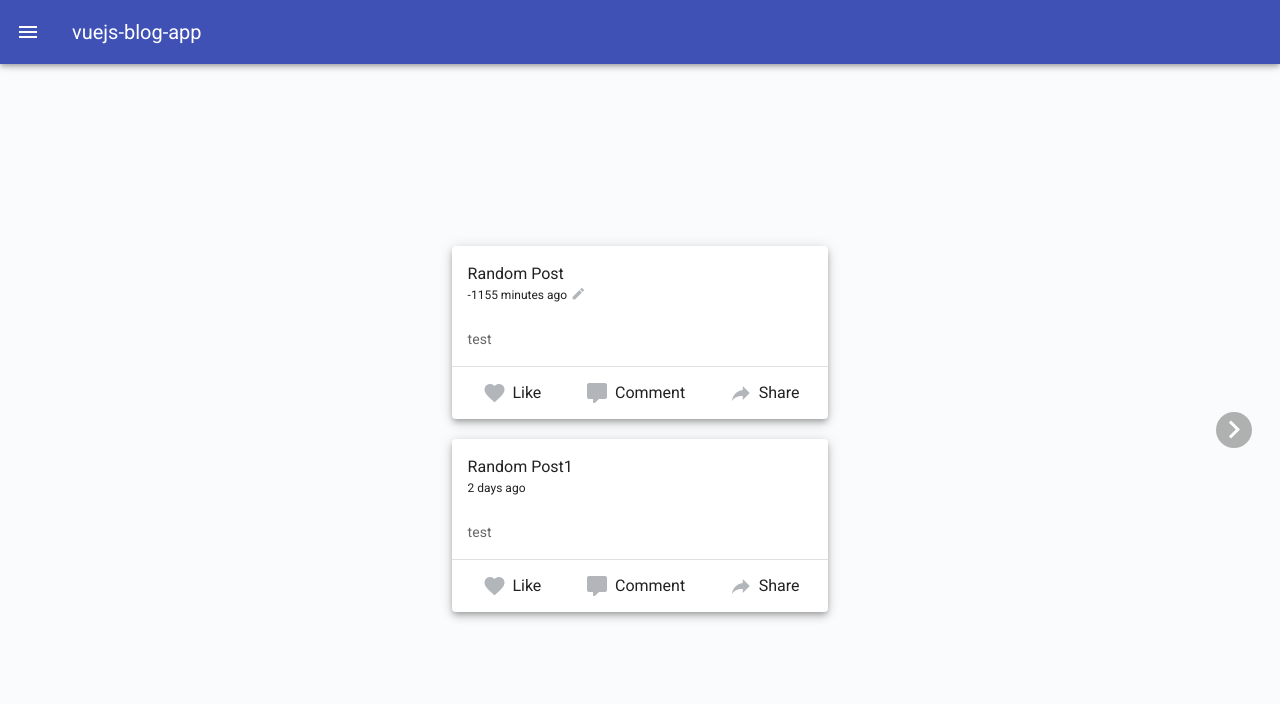
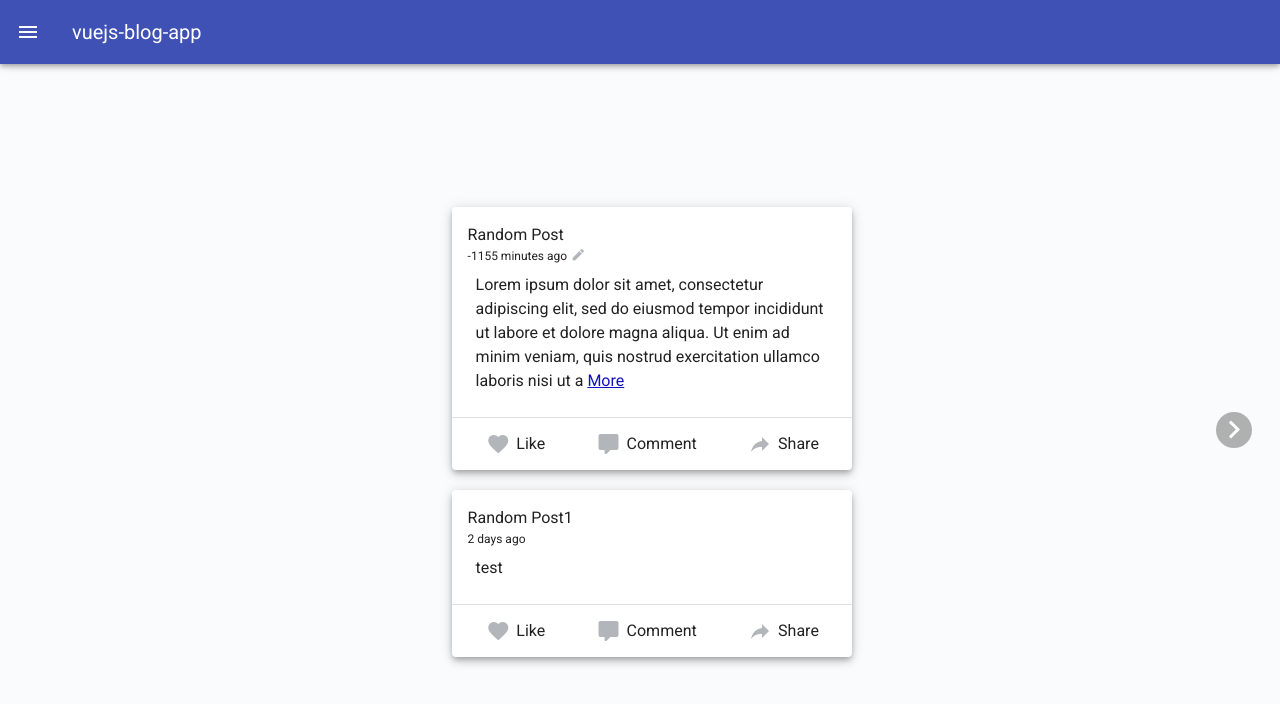
Before and after one commit to MaksNikitin/vuejs-blog-app, a Vue app: page / in a window 1280 px wide. Shown: the top 704 px of the page. Built offline with nearby package versions, Linux system fonts and the light colour scheme.

Commit message:
add characters limit

```diff
--- a/data/mock.json
+++ b/data/mock.json
@@ -7,7 +7,7 @@
     ],
     "posts": [{
       "heading": "Random Post",
-      "text": "test",
+      "text": "Lorem ipsum dolor sit amet, consectetur adipiscing elit, sed do eiusmod tempor incididunt ut labore et dolore magna aliqua. Ut enim ad minim veniam, quis nostrud exercitation ullamco laboris nisi ut aliquip ex ea commodo consequat. Duis aute irure dolor in reprehenderit in voluptate velit esse cillum dolore eu fugiat nulla pariatur. Excepteur sint occaecat cupidatat non proident, sunt in culpa qui officia deserunt mollit anim id est laborum. \n\tSed ut perspiciatis unde omnis iste natus error sit voluptatem accusantium doloremque laudantium, totam rem aperiam, eaque ipsa quae ab illo inventore veritatis et quasi architecto beatae vitae dicta sunt explicabo. Nemo enim ipsam voluptatem quia voluptas sit aspernatur aut odit aut fugit, sed quia consequuntur magni dolores eos qui ratione voluptatem sequi nesciunt. Neque porro quisquam est, qui dolorem ipsum quia dolor sit amet, consectetur, adipisci velit, sed quia non numquam eius modi tempora incidunt ut labore et dolore magnam aliquam quaerat voluptatem. Ut enim ad minima veniam, quis nostrum exercitationem ullam corporis suscipit laboriosam, nisi ut aliquid ex ea commodi consequatur? Quis autem vel eum iure reprehenderit qui in ea voluptate velit esse quam nihil molestiae consequatur, vel illum qui dolorem eum fugiat quo voluptas nulla pariatur?",
       "created": "2019-09-13T05:51:54.099Z",
       "lastModified": "2019-09-13T09:51:54.099Z"
     }, {
--- a/src/components/BlogTopic/blogTopic.scss
+++ b/src/components/BlogTopic/blogTopic.scss
@@ -1,6 +1,9 @@
 .content-container {
   width: 30%;
+  padding: 0 !important;
 }
+
+.post-container {
 
   .post-header-container {
     padding: 16px 16px 8px;
@@ -11,6 +14,20 @@
       &-icon {
         font-size: 16px !important;
       }
+    }
+  }
+}
+
+.post-text-container {
+  display: block;
+  white-space: pre-line;
+  padding: 0 24px 24px;
+  transition: height 5s;
+
+  .expand-btn {
+    color: #1111c1;
+    text-decoration: underline;
+    cursor: pointer;
   }
 }
 
--- a/src/components/BlogTopic/blogTopic.ts
+++ b/src/components/BlogTopic/blogTopic.ts
@@ -5,6 +5,9 @@ import Topic from "../../models/topic";
 
 @Component
 export default class BlogTopic extends Vue {
+  characterLimit: number = 200;
+  // isExpanded: boolean = false;
+
   get selectedTopic(): Topic {
     const { topics, selectedTopic } = this.$store.state.topicModule;
     return topics[selectedTopic];
@@ -36,6 +39,14 @@ export default class BlogTopic extends Vue {
     return diff.asSeconds() !== 0;
   }
 
+  getTruncatedText(text: string) {
+    return text.substring(0, this.characterLimit);
+  }
+
+  expandText() {
+    // this.isExpanded = true;
+  }
+
   private addEndind(count: number) {
     return count !== 1 ? 's' : '';
   }
--- a/src/components/BlogTopic/blogTopic.vue
+++ b/src/components/BlogTopic/blogTopic.vue
@@ -1,13 +1,14 @@
 <template>
-  <v-content class="mx-auto content-container">
+  <v-content class="mx-auto fill-height align-center content-container">
     <div v-if="selectedTopic">
       <v-card
         v-for="(item, index) in selectedTopic.posts"
         :key="index"
         flat
         elevation="5"
-        class="mb-5"
+        class="mb-5 mt-5 post-container"
         color="primary"
+        min-width="400"
       >
         <div class="post-header-container">
           <div>{{ item.heading }}</div>
@@ -23,7 +24,9 @@
           </div>
         </div>
 
-        <v-card-text>{{ item.text }}</v-card-text>
+        <span class="post-text-container">
+          {{ isExpanded ? item.text : getTruncatedText(item.text) }} <span v-if="item.text.length > characterLimit" class="expand-btn" @click="expandText">More</span>
+        </span>
 
         <v-divider light />
 
--- a/src/components/TopicCarousel/topicCarousel.vue
+++ b/src/components/TopicCarousel/topicCarousel.vue
@@ -8,6 +8,7 @@
         hide-delimiters
         :value="selectedTopic"
         :continuous="false"
+        height="100%"
         @change="changeSelectedTopic"
       >
         <v-carousel-item
```
Lines whose indentation alone changed are shown as unchanged.
